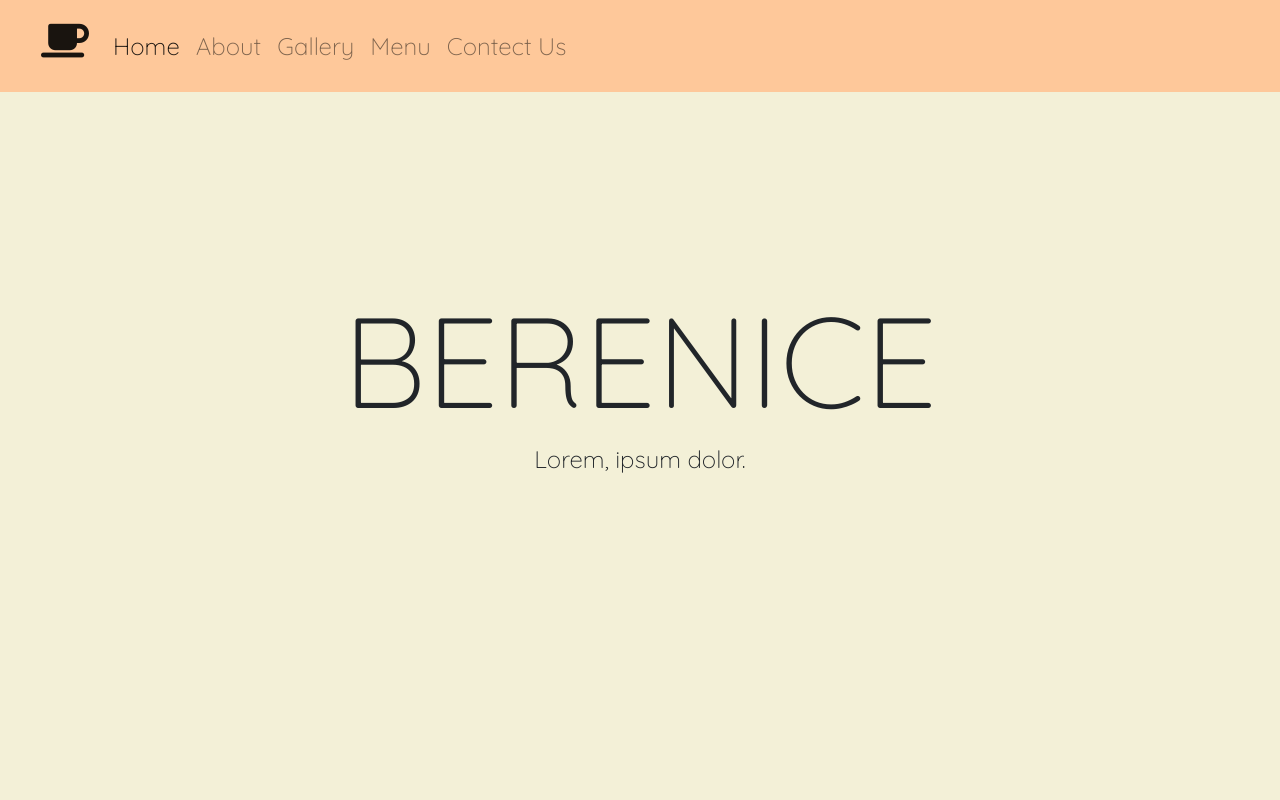
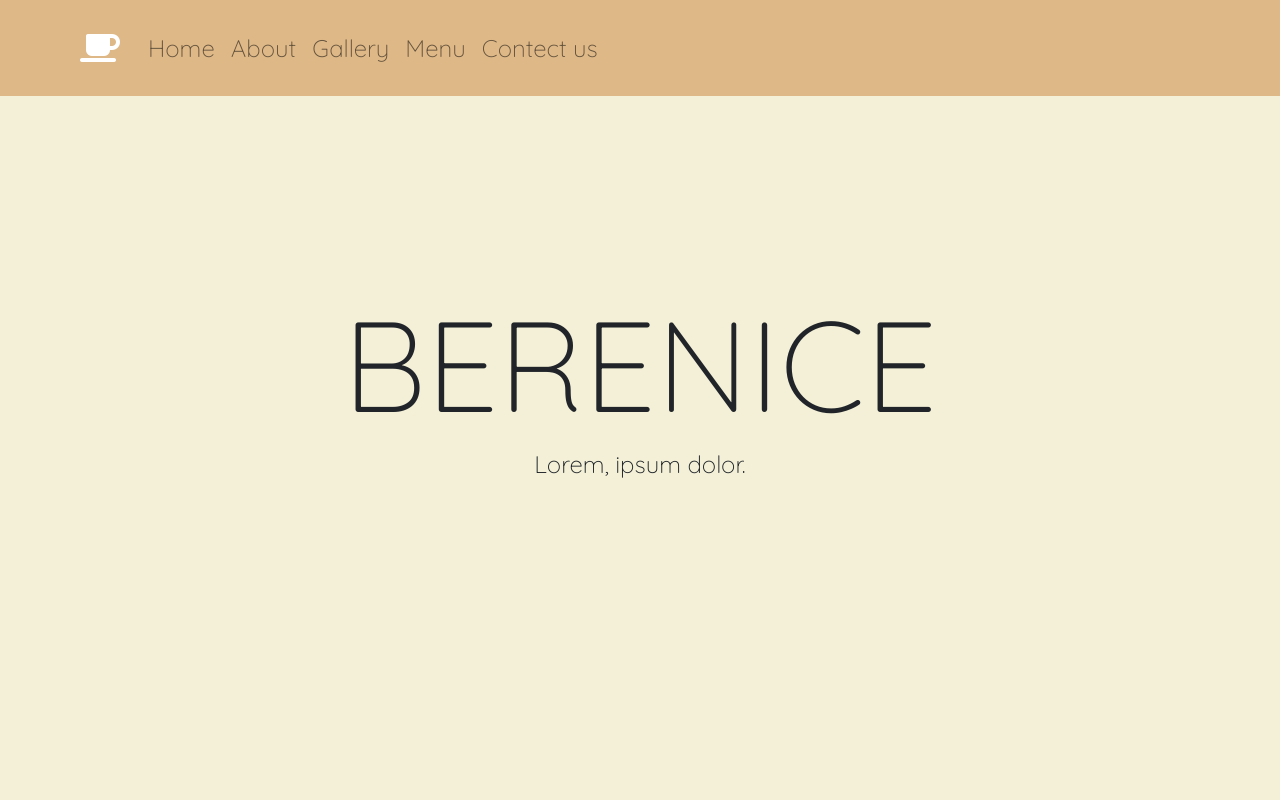
Before and after one commit to Tanmaydeep-Singh/Berenice.github.io, a plain HTML site: page index.html in a window 1280 px wide. Shown: the top 800 px of the page. Drawn offline with nearby package versions, Linux system fonts and the light colour scheme; a web font is replaced by a local one.

Commit message:
Add files via upload

```diff
--- a/Project.css
+++ b/Project.css
@@ -74,21 +74,20 @@ h6{
 
   /*Nav-bar*/
 
- .logo{
-     padding-left: 2%;
-     font-size: 2.4rem;
-    size: 3rem;
- }
 
- .bgcolor{
-     background-color: #fec89a;
- }
+.bgcolor{
+    background-color:burlywood ;
 
- .right{
-     text-align: right;
- }
+}
 
+.logo{
+    color: #fff;
+    line-height: 80px;
+    padding: 0 80px;
+ font-size: 2rem;
+ padding-right: 20px;
 
+}
 
 
 /* Nav-Bar Ending*/
@@ -209,6 +208,12 @@ margin-bottom: 10%;
 
 @media( max-width: 1020px){
 
+    .logo{
+        font-size: 1.5rem;
+        padding-right: 20px;
+       }
+
+
 
 
     .Homepage{
--- a/index.html
+++ b/index.html
@@ -6,7 +6,8 @@
     <meta name="viewport" content="width=device-width, initial-scale=1.0">
     <title>Berenice</title>
     <link rel="icon" href="Favicon.jpg">
-    <link rel="stylesheet" href="https://cdn.jsdelivr.net/npm/bootstrap@4.0.0/dist/css/bootstrap.min.css" integrity="sha384-Gn5384xqQ1aoWXA+058RXPxPg6fy4IWvTNh0E263XmFcJlSAwiGgFAW/dAiS6JXm" crossorigin="anonymous">    <link rel="stylesheet" href="Project.css"> <!--CSs-->
+    <link href="https://cdn.jsdelivr.net/npm/bootstrap@5.0.2/dist/css/bootstrap.min.css" rel="stylesheet" integrity="sha384-EVSTQN3/azprG1Anm3QDgpJLIm9Nao0Yz1ztcQTwFspd3yD65VohhpuuCOmLASjC" crossorigin="anonymous"><!--Bootstrap-->
+    <link rel="stylesheet" href="Project.css"> <!--CSs-->
      <script src="https://kit.fontawesome.com/c958f2dd0d.js" crossorigin="anonymous" ></script> <!--Font Awesome-->
      <link href="https://fonts.googleapis.com/css2?family=Corinthia&family=Meow+Script&family=Merriweather:wght@300&family=Montserrat:wght@100&family=Quicksand:wght@300&display=swap" rel="stylesheet">
 </head>
@@ -17,34 +18,36 @@
       </div>
 
     <!--Navbar-->
+    <nav class="navbar navbar-expand-lg navbar-light sticky-top bgcolor "  >
 
-      <nav class="navbar sticky-top navbar-expand-lg navbar-light bgcolor ">
+      <label class="logo"> <i class="fas fa-coffee"></i></label>
 
-        <label class="logo navbar-brand"> <i class="fas fa-coffee"></i></label>
-
-
-        <button class="navbar-toggler" type="button" data-toggle="collapse" data-target="#navbarNavAltMarkup" aria-controls="navbarNavAltMarkup" aria-expanded="false" aria-label="Toggle navigation">
+      <button class="navbar-toggler" type="button" data-toggle="collapse" data-target="#navbarNav" aria-controls="navbarNav" aria-expanded="false" aria-label="Toggle navigation">
         <span class="navbar-toggler-icon"></span>
       </button>
+      <div class="collapse navbar-collapse right" id="navbarNav">
+        <ul class="navbar-nav">
+          <li class="nav-item active">
+            <a class="nav-link" href="#Home">Home <span class="sr-only">(current)</span></a>
+          </li>
+          <li class="nav-item">
+            <a class="nav-link" href="#About">About</a>
+          </li>
+          <li class="nav-item">
+            <a class="nav-link" href="#Gallery">Gallery</a>
+          </li>
+          <li class="nav-item">
+            <a class="nav-link" href="#Menu">Menu</a>
+          </li>
+          <li class="nav-item">
+            <a class="nav-link" href="#Contect-us">Contect us</a>
+          </li>
 
-        <div class="collapse navbar-collapse  navbar-right" id="navbarNavAltMarkup">
-
-          <div class="navbar-nav  navbar-right right">
-            <a class="nav-item nav-link active" href="#Home"> Home  <span class="sr-only">(current)</span></a>
-            <a class="nav-item nav-link" href="#About"> About</a>
-            <a class="nav-item nav-link" href="#Gallery"> Gallery</a>
-            <a class="nav-item nav-link" href="#Menu"> Menu </a>
-            <a class="nav-item nav-link " href="#Contect-us" > Contect Us</a> </a>
-
-          </div>
-
-
+        </ul>
       </div>
     </nav>
 
 
-
-    <!--Navbar-->
 
 
 
@@ -65,8 +68,6 @@
     </section>
 
     <!--Gallery-->
-
-
     <section id="Gallery">
       <div id="carouselExampleIndicators" class="carousel slide" data-ride="carousel">
         <ol class="carousel-indicators">
@@ -105,6 +106,22 @@
         </div>
     </section>
 
+    <section id="Gallery">
+        <div id="carouselExampleControls" class="carousel slide" data-ride="carousel">
+
+
+            <a class="carousel-control-prev" href="#carouselExampleControls" role="button" data-slide="prev">
+              <span class="carousel-control-prev-icon" aria-hidden="true"></span>
+              <span class="sr-only">Previous</span>
+            </a>
+            <a class="carousel-control-next" href="#carouselExampleControls" role="button" data-slide="next">
+              <span class="carousel-control-next-icon" aria-hidden="true"></span>
+              <span class="sr-only">Next</span>
+            </a>
+          </div>
+
+        </div>
+    </section>
 
     <!--Menu-->
     <section id="Menu">
@@ -228,10 +245,10 @@
 
    </section>
 
+
     <script src="https://code.jquery.com/jquery-3.2.1.slim.min.js" integrity="sha384-KJ3o2DKtIkvYIK3UENzmM7KCkRr/rE9/Qpg6aAZGJwFDMVNA/GpGFF93hXpG5KkN" crossorigin="anonymous"></script>
-   <script src="https://cdn.jsdelivr.net/npm/popper.js@1.12.9/dist/umd/popper.min.js" integrity="sha384-ApNbgh9B+Y1QKtv3Rn7W3mgPxhU9K/ScQsAP7hUibX39j7fakFPskvXusvfa0b4Q" crossorigin="anonymous"></script>
-   <script src="https://cdn.jsdelivr.net/npm/bootstrap@4.0.0/dist/js/bootstrap.min.js" integrity="sha384-JZR6Spejh4U02d8jOt6vLEHfe/JQGiRRSQQxSfFWpi1MquVdAyjUar5+76PVCmYl" crossorigin="anonymous"></script>
+    <script src="https://cdnjs.cloudflare.com/ajax/libs/popper.js/1.12.9/umd/popper.min.js" integrity="sha384-ApNbgh9B+Y1QKtv3Rn7W3mgPxhU9K/ScQsAP7hUibX39j7fakFPskvXusvfa0b4Q" crossorigin="anonymous"></script>
+    <script src="https://maxcdn.bootstrapcdn.com/bootstrap/4.0.0/js/bootstrap.min.js" integrity="sha384-JZR6Spejh4U02d8jOt6vLEHfe/JQGiRRSQQxSfFWpi1MquVdAyjUar5+76PVCmYl" crossorigin="anonymous"></script>
     <script src="project.js"></script>
-
 </body>
 </html>
```
Lines whose indentation alone changed are shown as unchanged.
